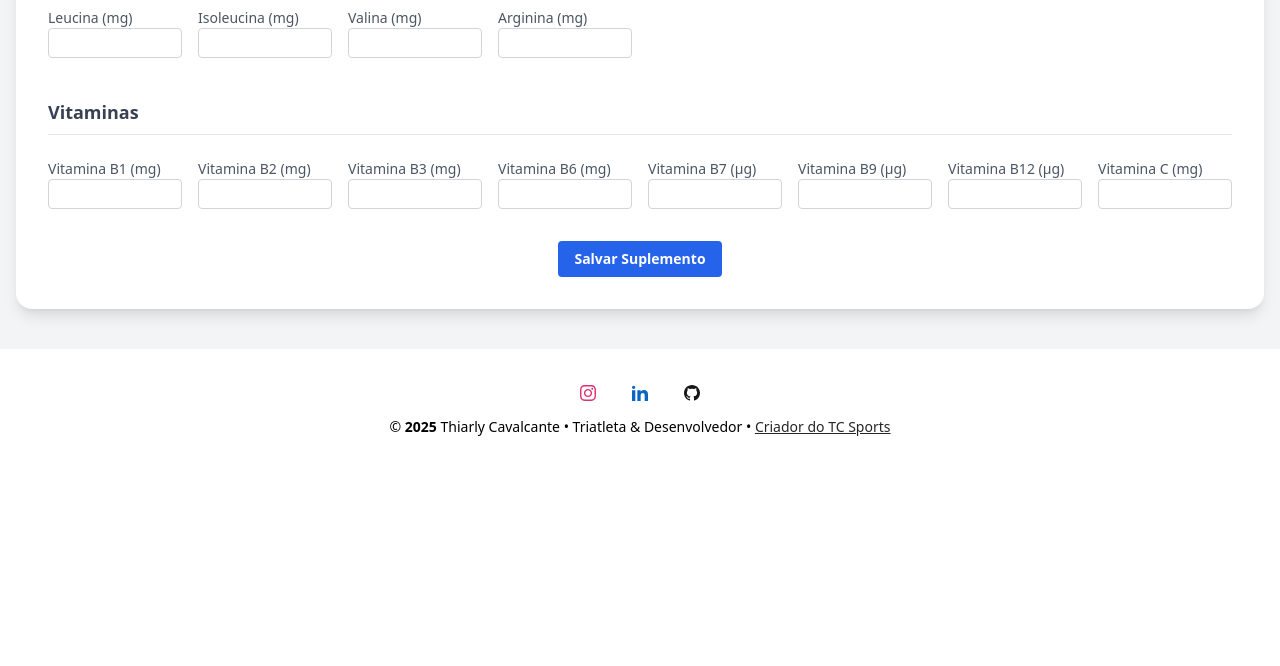
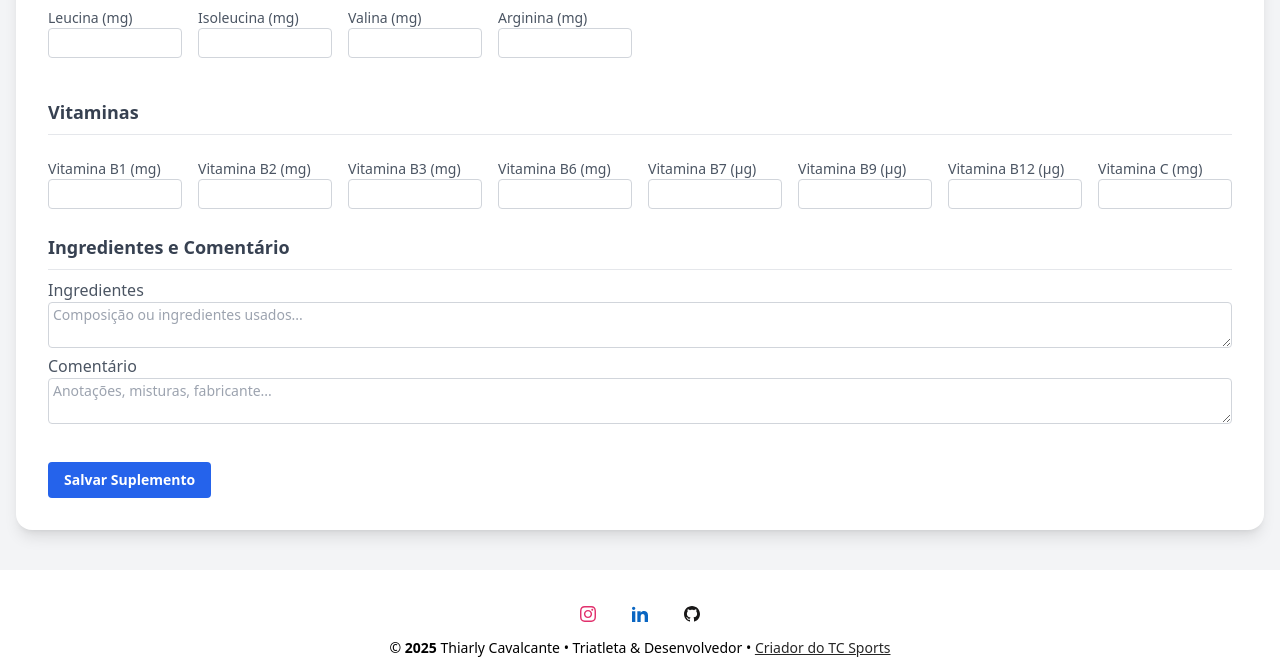
Before and after one commit to thiarly/running-pace-converter, a Flask app: page /suplementos/novo in a window 1280 px wide. Shown: the part 865-1531 px from the top of the page. Before the commit the page ends 1301 px from the top, so only its background shows below. Run offline with Flask 3, Linux system fonts and the light colour scheme; the visitor is signed in with stand-in values (Sample User, id 1); some libraries are stand-ins or nearby versions.

Commit message:
adicinado campos de ingredientes e comentários. cadastro suplementos

```diff
--- a/conversor/forms.py
+++ b/conversor/forms.py
@@ -38,6 +38,9 @@ class SuplementoForm(FlaskForm):
     vit_b9 = FloatField('Vitamina B9 (µg)', validators=[Optional()])
     vit_b12 = FloatField('Vitamina B12 (µg)', validators=[Optional()])
     vit_c = FloatField('Vitamina C (mg)', validators=[Optional()])
+
+    comentario = TextAreaField('Comentário', render_kw={"placeholder": "Anotações, misturas, fabricante..."})
+    ingredientes = TextAreaField('Ingredientes', render_kw={"placeholder": "Composição ou ingredientes usados..."})
 
     submit = SubmitField('Salvar')
 
--- a/conversor/models.py
+++ b/conversor/models.py
@@ -59,6 +59,9 @@ class Suplemento(database.Model):
     vit_b9 = database.Column(database.Float)
     vit_b12 = database.Column(database.Float)
     vit_c = database.Column(database.Float)
+
+    comentario = database.Column(database.Text)  # campo livre para observações
+    ingredientes = database.Column(database.Text)  # composição ou descrição dos ingredientes
 
     def __repr__(self):
         return f'<Suplemento {self.nome}>'
--- a/conversor/router.py
+++ b/conversor/router.py
@@ -405,6 +405,8 @@ def novo_suplemento():
             vit_b9=form.vit_b9.data,
             vit_b12=form.vit_b12.data,
             vit_c=form.vit_c.data,
+            ingredientes=form.ingredientes.data,
+            comentario=form.comentario.data,
             user_id=current_user.id  # 👈 liga ao usuário
         )
         database.session.add(suplemento)
@@ -808,3 +810,6 @@ def salvar_resumo_livre():
     database.session.commit()
     flash("Resumo livre salvo com sucesso!", "success")
     return redirect(url_for('resumo_view'))
+
+
+#
--- a/conversor/templates/cadastro_suplemento.html
+++ b/conversor/templates/cadastro_suplemento.html
@@ -94,9 +94,23 @@ Cadastro de Suplemento
           {{ campo(class="w-full px-1 py-0.5 border border-gray-300 rounded") }}
         </div>
         {% endfor %}
+
       </div>
 
-      <div class="mt-8 text-center">
+
+
+        <!-- Ingredientes e Comentário -->
+        <div class="col-span-full border-b pb-2 mt-6 mb-2">
+          <h2 class="text-lg font-semibold text-gray-700">Ingredientes e Comentário</h2>
+        </div>
+        {% for campo in [form.ingredientes, form.comentario] %}
+        <div>
+          {{ campo.label(class="block text-base text-gray-600") }}
+          {{ campo(class="w-full text-sm px-1 py-0.5 border border-gray-300 rounded") }}
+        </div>
+        {% endfor %}
+
+      <div class="mt-8 text-left">
         <button type="submit" class="bg-blue-600 hover:bg-blue-700 text-white font-semibold px-4 py-2 text-sm rounded w-full sm:w-auto">
           Salvar Suplemento
         </button>
--- a/conversor/templates/listar_suplementos.html
+++ b/conversor/templates/listar_suplementos.html
@@ -97,6 +97,8 @@
                                 <div><strong>Vit. B9:</strong> {{ suplemento.vit_b9 or 0 }} µg</div>
                                 <div><strong>Vit. B12:</strong> {{ suplemento.vit_b12 or 0 }} µg</div>
                                 <div><strong>Vit. C:</strong> {{ suplemento.vit_c or 0 }} mg</div>
+                                <div><strong>Ingredientes:</strong> {{ suplemento.ingredientes or 0 }}</div>
+                                <div><strong>Comentário:</strong> {{ suplemento.comentario or 0 }}</div>
                             </div>
                         </td>
                     </tr>
```
Also changed, not shown: conversor/templates/editar_suplemento.html (+7 -0 lines), migrations/versions/52e5d5f99279_forçar_criação_da_coluna_ordem.py (deleted, +0 -15 lines), migrations/versions/75ec620d625a_add_comentario_and_ingredientes_to_.py (added, +34 -0 lines), instance/database.db.
